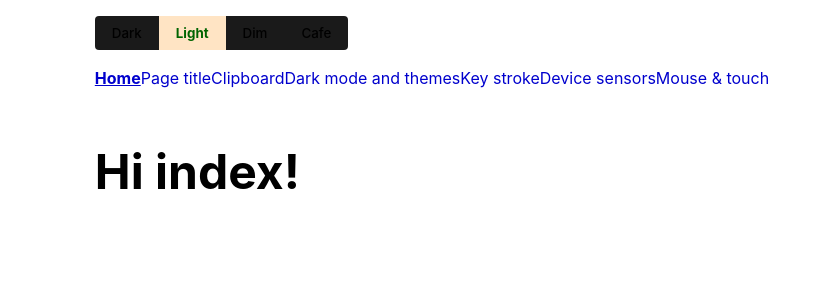
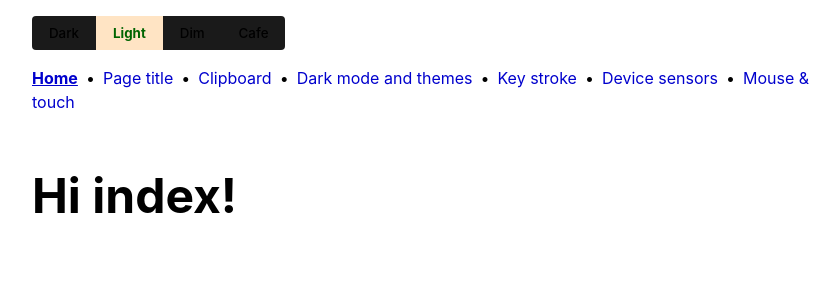
Before and after one commit to YonatanKof/vue-use, a Vue app: page / in a window 1280 px wide. Shown: the top 300 px of the page, without its empty margins (208-1047 px from the left). Built offline with nearby package versions, Linux system fonts and the light colour scheme.

Commit message:
Add _redirects and abck to ariginal APP

```diff
--- a/src/App.vue
+++ b/src/App.vue
@@ -16,13 +16,13 @@ const theseLinks = [
 	<main>
 		<header>
 			<Colors />
-			<!-- <div>
+			<div>
 				<template v-for="(link, index) in theseLinks">
 					<template id="separator" v-if="index > 0"><span>•</span></template>
 					<router-link :to="link.to">{{ link.title }}</router-link>
 				</template>
-			</div> -->
-			<div>
+			</div>
+			<!-- <div>
 				<router-link to="/">Home</router-link>
 				<router-link to="/use-title">Page title</router-link>
 				<router-link to="/use-clipboard">Clipboard</router-link>
@@ -30,7 +30,7 @@ const theseLinks = [
 				<router-link to="/on-key-stroke">Key stroke</router-link>
 				<router-link to="/use-device-sensors">Device sensors</router-link>
 				<router-link to="/use-mouse-and-touch">Mouse & touch</router-link>
-			</div>
+			</div> -->
 		</header>
 		<section>
 			<router-view />
```
Also changed, not shown: 1 other file (tests, documents, lock files or other folders).
